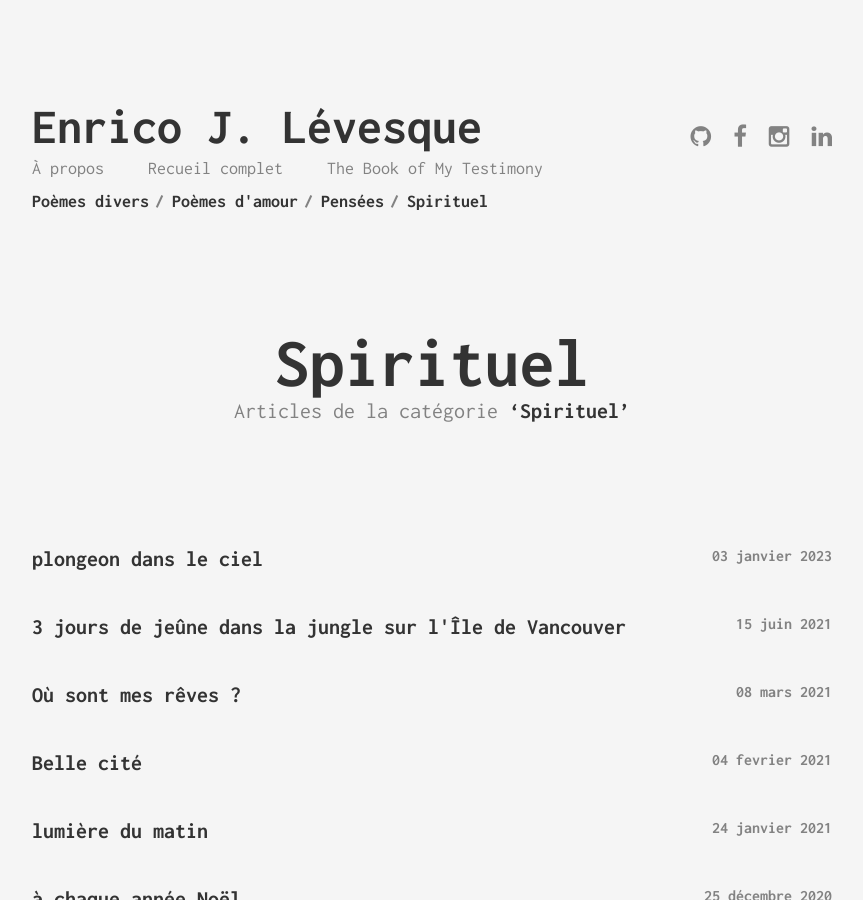
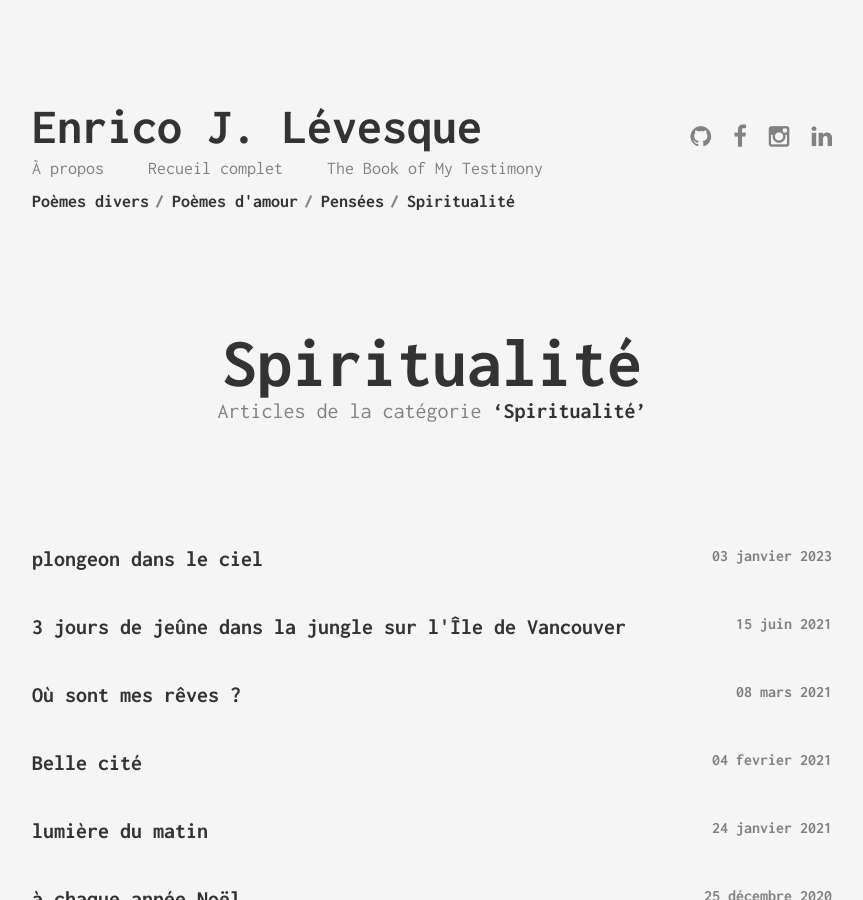
Before and after one commit to enricoJL/enricojl.github.io, a Jekyll site: the page built from categories/spirituel.html, in a window 1280 px wide and 900 px high. Shown: the whole window, without its empty margins (208-1071 px from the left). Built offline with Jekyll 4.4.1, drawn with Linux system fonts in a browser that asks for light colours; some of the changed text lies outside the part shown.

Commit message:
fix spiritualité

```diff
--- a/_data/categories.yml
+++ b/_data/categories.yml
@@ -8,4 +8,4 @@
   name: Pensées
 
 - slug: spirituel
-  name: Spirituel
+  name: Spiritualité
```
